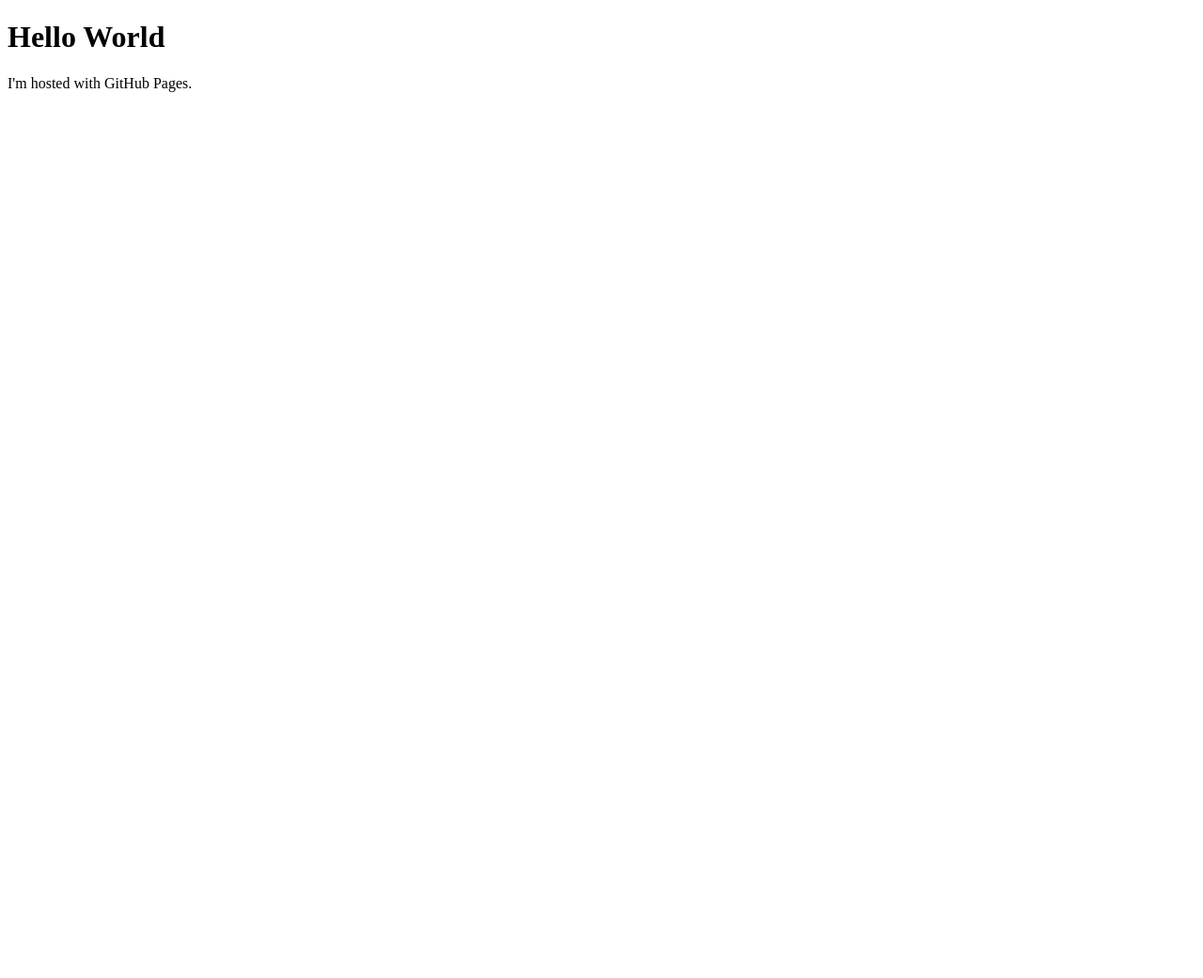
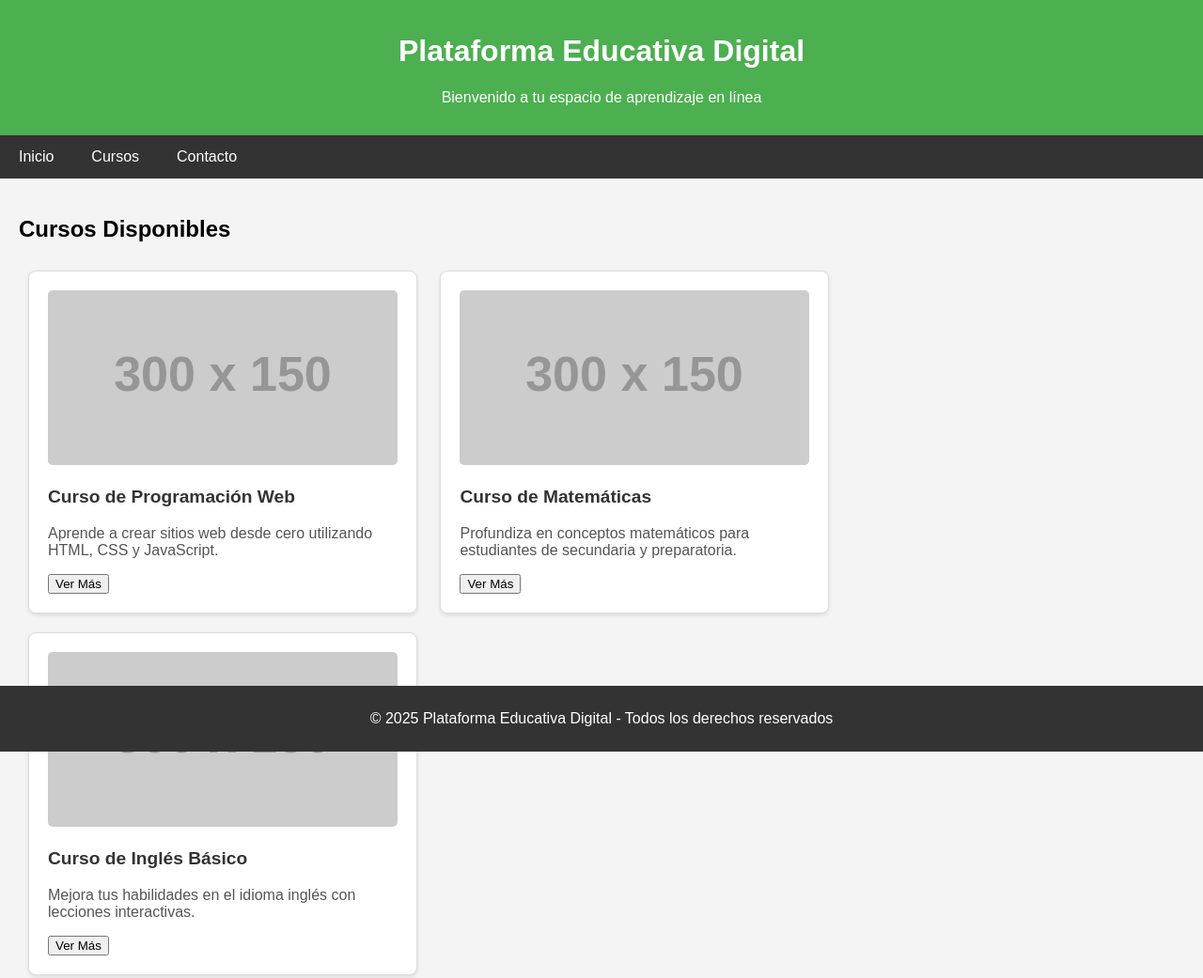
Before and after one commit to awitadeuwu12/awitadeuwu12.github.io, a plain HTML site: page index.html in a window 1280 px wide. Shown: the whole page at 94% size. Before the commit the page ends 800 px from the top, so only its background shows below. Drawn offline with Linux system fonts and the light colour scheme; placeholder pictures from the web are drawn by us.

Commit message:
Update index.html

```diff
--- a/index.html
+++ b/index.html
@@ -1,7 +1,115 @@
 <!DOCTYPE html>
-<html>
-  <body>
-    <h1>Hello World</h1>
-    <p>I'm hosted with GitHub Pages.</p>
-  </body>
+<html lang="es">
+<head>
+    <meta charset="UTF-8">
+    <meta name="viewport" content="width=device-width, initial-scale=1.0">
+    <title>Plataforma Educativa Digital</title>
+    <style>
+        body {
+            font-family: Arial, sans-serif;
+            background-color: #f4f4f4;
+            margin: 0;
+            padding: 0;
+        }
+        header {
+            background-color: #4CAF50;
+            color: white;
+            padding: 15px;
+            text-align: center;
+        }
+        nav {
+            background-color: #333;
+            overflow: hidden;
+        }
+        nav a {
+            float: left;
+            display: block;
+            color: white;
+            padding: 14px 20px;
+            text-align: center;
+            text-decoration: none;
+        }
+        nav a:hover {
+            background-color: #ddd;
+            color: black;
+        }
+        .container {
+            padding: 20px;
+        }
+        .course-card {
+            background-color: white;
+            border: 1px solid #ddd;
+            padding: 20px;
+            margin: 10px;
+            border-radius: 8px;
+            box-shadow: 0 2px 4px rgba(0, 0, 0, 0.1);
+            width: 30%;
+            display: inline-block;
+            vertical-align: top;
+        }
+        .course-card img {
+            width: 100%;
+            border-radius: 5px;
+        }
+        .course-card h3 {
+            font-size: 1.2em;
+            color: #333;
+        }
+        .course-card p {
+            color: #555;
+        }
+        footer {
+            background-color: #333;
+            color: white;
+            text-align: center;
+            padding: 10px 0;
+            position: fixed;
+            bottom: 0;
+            width: 100%;
+        }
+    </style>
+</head>
+<body>
+
+<header>
+    <h1>Plataforma Educativa Digital</h1>
+    <p>Bienvenido a tu espacio de aprendizaje en línea</p>
+</header>
+
+<nav>
+    <a href="#home">Inicio</a>
+    <a href="#cursos">Cursos</a>
+    <a href="#contacto">Contacto</a>
+</nav>
+
+<div class="container">
+    <h2>Cursos Disponibles</h2>
+
+    <div class="course-card">
+        <img src="https://via.placeholder.com/300x150" alt="Curso 1">
+        <h3>Curso de Programación Web</h3>
+        <p>Aprende a crear sitios web desde cero utilizando HTML, CSS y JavaScript.</p>
+        <button>Ver Más</button>
+    </div>
+
+    <div class="course-card">
+        <img src="https://via.placeholder.com/300x150" alt="Curso 2">
+        <h3>Curso de Matemáticas</h3>
+        <p>Profundiza en conceptos matemáticos para estudiantes de secundaria y preparatoria.</p>
+        <button>Ver Más</button>
+    </div>
+
+    <div class="course-card">
+        <img src="https://via.placeholder.com/300x150" alt="Curso 3">
+        <h3>Curso de Inglés Básico</h3>
+        <p>Mejora tus habilidades en el idioma inglés con lecciones interactivas.</p>
+        <button>Ver Más</button>
+    </div>
+</div>
+
+<footer>
+    <p>&copy; 2025 Plataforma Educativa Digital - Todos los derechos reservados</p>
+</footer>
+
+</body>
 </html>
```
